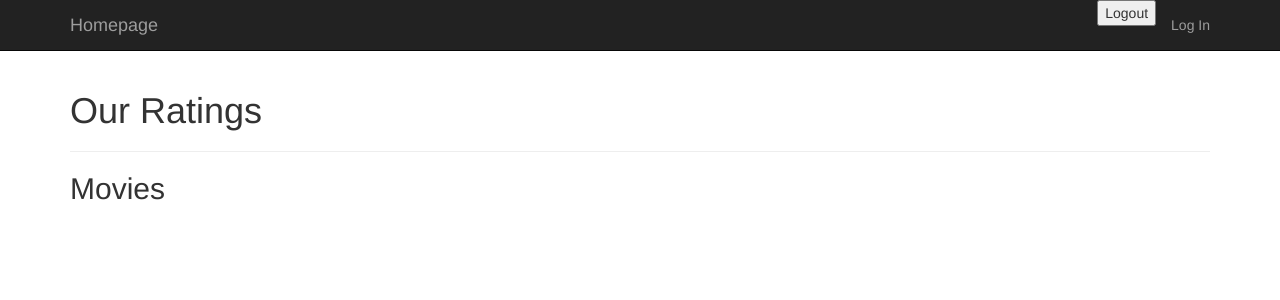
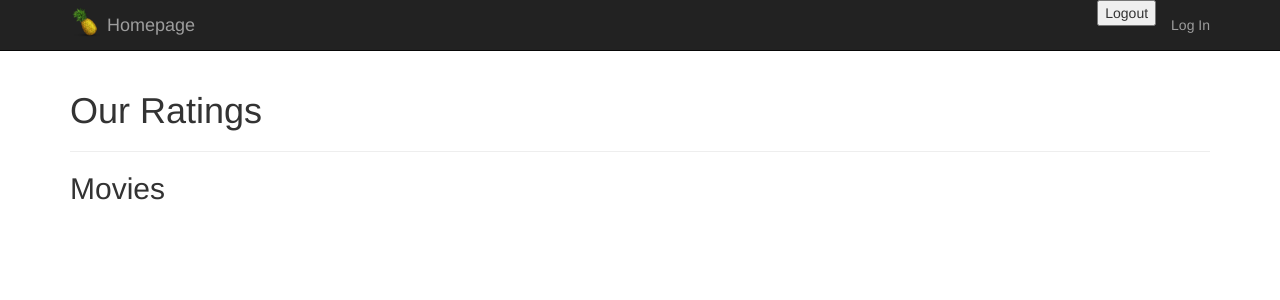
Before and after one commit to shaiwilson/Movie_recommendation_ML, a Flask app: page /movies in a window 1280 px wide. Shown: the top 300 px of the page. Run offline with Flask 2, Linux system fonts and the light colour scheme; data that the repository does not hold is empty; some libraries are stand-ins or nearby versions.

Commit message:
Update movie list html with Bootstrap.

```diff
--- a/static/css/site.css
+++ b/static/css/site.css
@@ -0,0 +1,32 @@
+/* Style for Movie Rating Site */
+
+
+/* Style our Movie Rating logo. */
+
+.navbar-header img {
+    width: 30px;
+    float: left;
+    margin-top: 7px;
+    margin-right: 7px;
+}
+
+/* all-user listing */
+
+div.melon-summary img {
+    width: 15em;
+}
+
+div.melon-summary .price {
+    margin: 0.5em 0;
+    font-size: 150%;
+    font-weight: bold;
+}
+
+
+
+/* login form */
+
+.form-signin {
+  max-width: 330px;
+  margin: 5em auto 0 auto;  /* TRBL */
+}
--- a/templates/base.html
+++ b/templates/base.html
@@ -12,7 +12,7 @@
     <div class="container">
 
         <div class="navbar-header">
-            <!-- <img src="/static/img/ubermelon-logo.png"> -->
+            <img src="/static/img/logo.png">
             <a class="navbar-brand" href="/">Homepage</a>
         </div>
 
--- a/templates/movies_list.html
+++ b/templates/movies_list.html
@@ -2,15 +2,17 @@
 {% block content %}
 
     <h2>Movies</h2>
-    <ul>
+    <div id="movies-list" class="row">
       {% for movie in movies %}
-          <li>
+      <div class="col-xs-12 col-sm-6 col-md-6 col-lg-4 melon-summary">
+        <div class="well">
               <a href="/movies/{{ movie.movie_id }}">
                 {{ movie.title }}
               </a>
-          </li>
+              </div>
+        </div>
       {% endfor %}
-    </ul>
+    </div>
 
 {% endblock %}
 
```
Also changed, not shown: static/img/logo.png (added).
